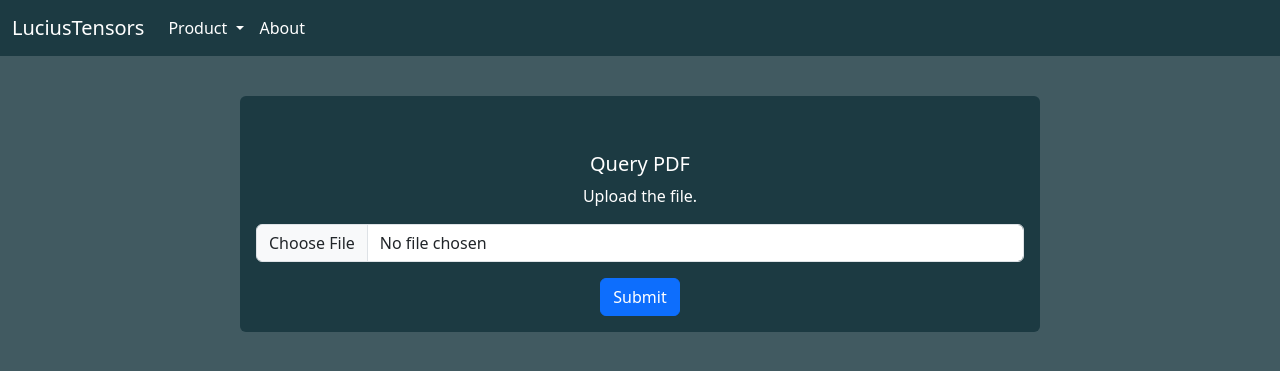
After one commit to ViditDhull/LuciusTensors, a Django app: page /query_pdf in a window 1280 px wide. The commit adds this page. Shown: the top 371 px of the page. Run offline with Django 4.2, Linux system fonts and the light colour scheme.

Commit message:
Introducing Query PDF

```diff
--- a/templates/layout.html
+++ b/templates/layout.html
@@ -61,6 +61,7 @@
                         </a>
                         <ul class="dropdown-menu bg-dark">
                             <li><a class="dropdown-item" href="sql_query_generator">SQL Query Generator</a></li>
+                            <li><a class="dropdown-item" href="query_pdf">Query PDF</a></li>
                             <li><a class="dropdown-item" href="code_optimizer">Code Optimizer</a></li>
                         </ul>
                     </li>
--- /dev/null
+++ b/templates/query_pdf.html
@@ -0,0 +1,40 @@
+{% extends "layout.html" %}
+{% block cardclass %}
+.card {
+background-color: #13323bcd;
+border: none;
+height: auto;
+width: auto;
+max-width: 800px;
+margin-top: 40px;
+margin-bottom: auto;
+margin-left: auto;
+margin-right: auto;
+}
+{% endblock cardclass %}
+
+{% block cardbody %}
+<div class="card">
+    <form method="POST" enctype="multipart/form-data">
+        {% csrf_token %}
+        <div class="card text-center text-white" style="background: transparent;">
+            <div class="card-body">
+                <h5 class="card-title">Query PDF</h5>
+                <p class="card-text">Upload the file.</p>
+                <input type="file" accept=".txt" name="summarize_file" class="form-control">
+                <p> </p>
+                <button type="submit" class="btn btn-primary">Submit</button>
+            </div>
+        </div>
+    </form>
+    {% if response %}
+    <div class="response-container">
+        <div class="card text-center text-white response-card bg-black" style="background: transparent;">
+            <div class="card-body">
+                {{ response }}
+            </div>
+        </div>
+    </div>
+    {% endif %}
+</div>
+{% endblock cardbody %}
--- a/webapp/urls.py
+++ b/webapp/urls.py
@@ -9,5 +9,6 @@ urlpatterns = [
     path("about", views.about, name="about"),
     path("upcoming", views.upcoming, name="upcoming"),
     path("sql_query_generator", views.sql_query_generator, name="sql_query_generator"),
-    path("code_optimizer", views.code_optimizer, name="code_optimizer")
+    path("code_optimizer", views.code_optimizer, name="code_optimizer"),
+    path("query_pdf", views.query_pdf, name="query_pdf")
 ]
--- a/webapp/views.py
+++ b/webapp/views.py
@@ -20,6 +20,11 @@ def sql_query_generator(request):
             response = "An error occurred while processing your request. Please try again later."
     return render(request, 'sql_query_generator.html', {'title': title, 'response': response})
 
+# Query Pdf
+def query_pdf(request):
+    return render(request, 'query_pdf.html')
+
+
 # Code Optimizer
 def code_optimizer(request):
     title = "Code Optimizer"
```
Also changed, not shown: templates/index.html (+12 -11 lines), utils/query_pdf.py (added, +46 -0 lines).
